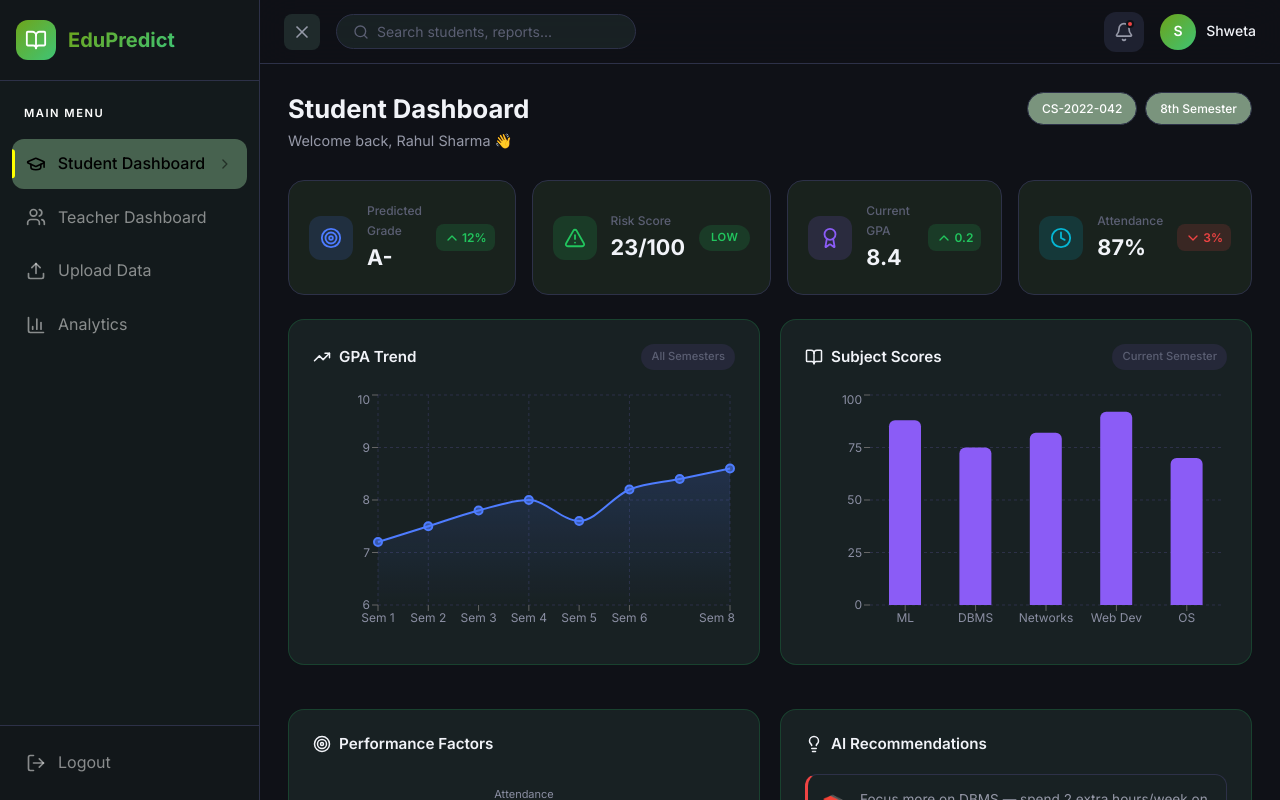
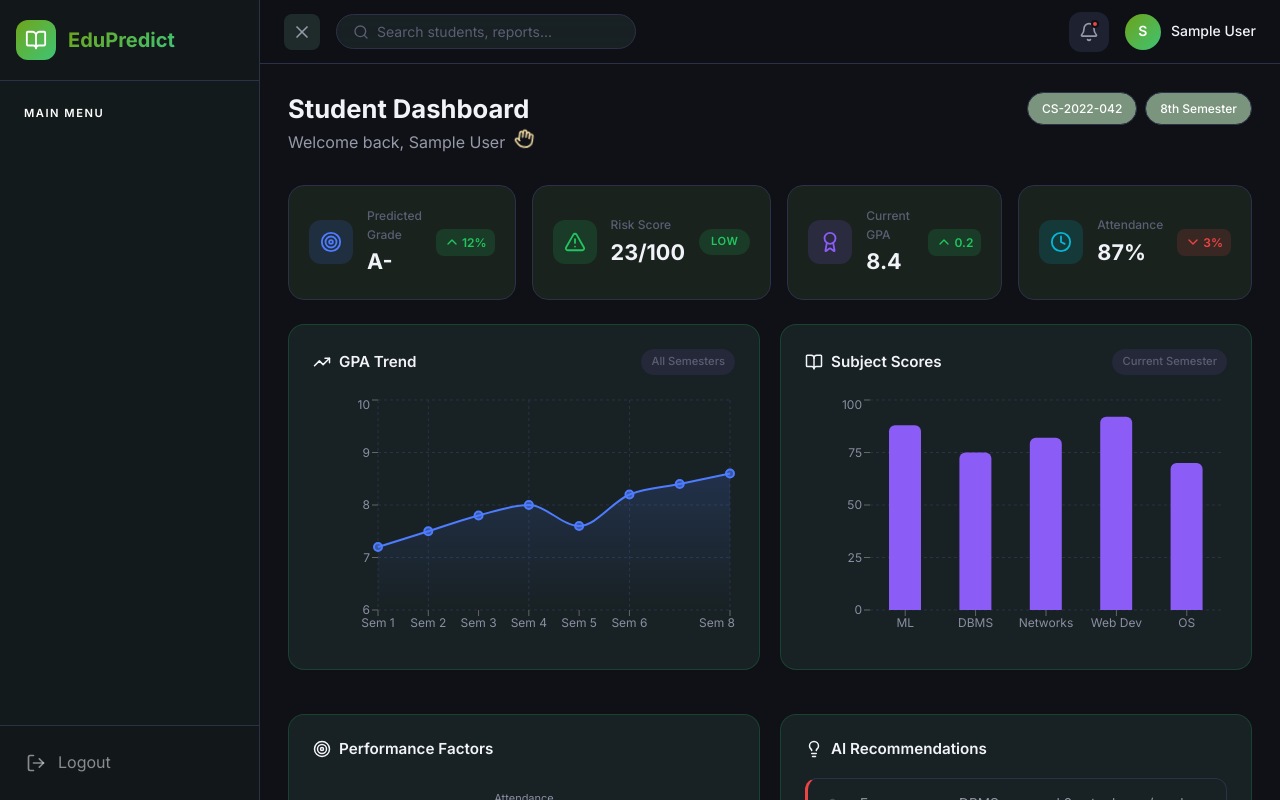
Before and after one commit to Nidhiisinhaa/8th-sem-project, a React (Vite) app in the folder client/: page /dashboard/student in a window 1280 px wide. Shown: the top 800 px of the page. Built offline with nearby package versions, Linux system fonts and the light colour scheme; sample sign-in values are in the browser's storage.

Commit message:
frontend improvements

```diff
--- a/client/src/App.jsx
+++ b/client/src/App.jsx
@@ -1,4 +1,5 @@
 import { BrowserRouter as Router, Routes, Route, Navigate } from 'react-router-dom';
+import { useState, useEffect } from 'react';
 import Landing from './pages/Landing';
 import Login from './pages/Login';
 import Layout from './components/Layout';
@@ -9,23 +10,35 @@ import Analytics from './pages/Analytics';
 import './App.css';
 
 function App() {
+  // Logic: Memory se user ka data (name, role, etc.) uthao
+  const [user, setUser] = useState(() => {
+    const savedUser = localStorage.getItem('userData');
+    return savedUser ? JSON.parse(savedUser) : null;
+  });
+
+  // Helper logic for role (taki niche routes clean rahein)
+  const role = user?.role || '';
+
   return (
     <Router>
       <Routes>
-        {/* Public Routes */}
         <Route path="/" element={<Landing />} />
-        <Route path="/login" element={<Login />} />
 
-        {/* Dashboard Routes (with sidebar layout) */}
-        <Route path="/dashboard" element={<Layout />}>
-          <Route index element={<Navigate to="/dashboard/student" replace />} />
-          <Route path="student" element={<StudentDashboard />} />
-          <Route path="teacher" element={<TeacherDashboard />} />
+        {/* Step: Login ko setUser pass kiya taki wo name aur role dono update kar sake */}
+        <Route path="/login" element={<Login onLogin={setUser} />} />
+
+        {/* Step: Layout ko pura user object pass kiya (shweta ki jagah name dikhane ke liye) */}
+        <Route path="/dashboard" element={<Layout user={user} />}>
+          <Route
+            index
+            element={<Navigate to={role === 'teacher' ? "teacher" : "student"} replace />}
+          />
+          <Route path="student" element={<StudentDashboard user={user} />} />
+          <Route path="teacher" element={<TeacherDashboard user={user} />} />
           <Route path="upload" element={<UploadPage />} />
           <Route path="analytics" element={<Analytics />} />
         </Route>
 
-        {/* Fallback */}
         <Route path="*" element={<Navigate to="/" replace />} />
       </Routes>
     </Router>
--- a/client/src/components/Layout.jsx
+++ b/client/src/components/Layout.jsx
@@ -1,4 +1,4 @@
-import { Outlet, Link, useLocation } from 'react-router-dom';
+import { Outlet, Link, useLocation, Navigate } from 'react-router-dom';
 import {
   LayoutDashboard, Users, Upload, BarChart3,
   GraduationCap, LogOut, Menu, X, Bell, Search,
@@ -8,15 +8,26 @@ import { useState } from 'react';
 import './Layout.css';
 
 const sidebarLinks = [
-  { path: '/dashboard/student', label: 'Student Dashboard', icon: GraduationCap },
-  { path: '/dashboard/teacher', label: 'Teacher Dashboard', icon: Users },
-  { path: '/dashboard/upload', label: 'Upload Data', icon: Upload },
-  { path: '/dashboard/analytics', label: 'Analytics', icon: BarChart3 },
+  { path: '/dashboard/student', label: 'Student Dashboard', icon: GraduationCap, roles: ['student'] },
+  { path: '/dashboard/teacher', label: 'Teacher Dashboard', icon: Users, roles: ['teacher'] },
+  { path: '/dashboard/upload', label: 'Upload Data', icon: Upload, roles: ['student'] }, // Teacher only fix
+  { path: '/dashboard/analytics', label: 'Analytics', icon: BarChart3, roles: ['student', 'teacher'] },
 ];
 
-export default function Layout() {
+export default function Layout({ user }) {
   const [sidebarOpen, setSidebarOpen] = useState(true);
   const location = useLocation();
+
+  // Role ko user object se nikal rahe hain
+  const role = user?.role;
+
+  // 3. Logic: Agar user login nahi hai, toh bhej do login page par
+  if (!user) {
+    return <Navigate to="/login" replace />;
+  }
+
+  // 4. Logic: Links filter karo current role ke hisaab se
+  const filteredLinks = sidebarLinks.filter(link => link.roles.includes(role));
 
   return (
     <div className="layout">
@@ -33,7 +44,8 @@ export default function Layout() {
 
         <nav className="sidebar-nav">
           <div className="nav-label">{sidebarOpen && 'MAIN MENU'}</div>
-          {sidebarLinks.map((link) => {
+
+          {filteredLinks.map((link) => {
             const Icon = link.icon;
             const isActive = location.pathname === link.path;
             return (
@@ -51,7 +63,12 @@ export default function Layout() {
         </nav>
 
         <div className="sidebar-footer">
-          <Link to="/login" className="nav-item logout-btn">
+          {/* Logout: userData clear karega */}
+          <Link
+            to="/login"
+            className="nav-item logout-btn"
+            onClick={() => localStorage.removeItem('userData')}
+          >
             <LogOut size={20} />
             {sidebarOpen && <span>Logout</span>}
           </Link>
@@ -60,7 +77,6 @@ export default function Layout() {
 
       {/* Main Content Area */}
       <div className={`main-area ${sidebarOpen ? '' : 'expanded'}`}>
-        {/* Top Navbar */}
         <header className="topbar">
           <div className="topbar-left">
             <button className="menu-toggle" onClick={() => setSidebarOpen(!sidebarOpen)}>
@@ -77,13 +93,16 @@ export default function Layout() {
               <span className="notif-dot"></span>
             </button>
             <div className="user-avatar">
-              <div className="avatar-circle">S</div>
-              {sidebarOpen && <span className="user-name">Shweta</span>}
+              <div className="avatar-circle">
+                {/* Naam ka pehla letter dynamic */}
+                {user?.name?.charAt(0).toUpperCase() || 'U'}
+              </div>
+              {/* Yahan "Shweta" ki jagah dynamic name aayega */}
+              {sidebarOpen && <span className="user-name">{user?.name || 'User'}</span>}
             </div>
           </div>
         </header>
 
-        {/* Page Content */}
         <main className="page-content">
           <Outlet />
         </main>
--- a/client/src/pages/Login.jsx
+++ b/client/src/pages/Login.jsx
@@ -1,20 +1,34 @@
-import { Link } from 'react-router-dom';
+import { Link, useNavigate } from 'react-router-dom';
 import { BookOpen, Mail, Lock, ArrowRight, Eye, EyeOff, GraduationCap, UserCheck } from 'lucide-react';
 import { useState } from 'react';
 import './Login.css';
 
-export default function Login() {
-  const [isSignUp, setIsSignUp] = useState(false);
+export default function Login({ onLogin }) {
+  const [isSignUp, setIsSignUp] = useState(true);
+  const [name, setName] = useState(''); // User ka naam store karne ke liye
   const [showPassword, setShowPassword] = useState(false);
   const [role, setRole] = useState('student');
 
+  const navigate = useNavigate(); // Initialize navigate
+
   const handleSubmit = (e) => {
-    e.preventDefault();
-    // Navigate to appropriate dashboard based on role
-    window.location.href = role === 'teacher'
-      ? '/dashboard/teacher'
-      : '/dashboard/student';
+  e.preventDefault();
+
+  // 1. Ek object banao jisme name aur role dono honi chahiye
+  const userData = {
+    name: name || "User", // Agar name khali hai toh "User" dikhayega
+    role: role
   };
+
+  // 2. Memory mein save karo (Refresh ke liye)
+  localStorage.setItem('userData', JSON.stringify(userData));
+
+  // 3. App.jsx ki state update karo (onLogin wahi setUser hai jo humne pass kiya tha)
+  onLogin(userData);
+
+  // 4. Sahi dashboard par bhejo
+  navigate(role === 'teacher' ? '/dashboard/teacher' : '/dashboard/student');
+};
 
   return (
     <div className="login-page">
@@ -62,7 +76,7 @@ export default function Login() {
                   <label>Full Name</label>
                   <div className="input-wrapper">
                     <Mail size={18} />
-                    <input type="text" placeholder="Enter your full name" />
+                    <input type="text" placeholder="Enter your full name" value={name}  onChange={(e) => setName(e.target.value)} />
                   </div>
                 </div>
               )}
--- a/client/src/pages/StudentDashboard.css
+++ b/client/src/pages/StudentDashboard.css
@@ -16,9 +16,31 @@
 }
 
 .page-subtitle {
+  display: flex;
+  align-items: center;
+  gap: 8px;
   color: var(--text-secondary);
-  font-size: 0.9rem;
+  font-size: 1.0rem;
   margin-top: 4px;
+}
+
+.waving-hand {
+  display: inline-block;
+  color: #e3ce99; /* Emoji jaisa yellow color */
+  animation: wave-animation 2.5s infinite; /* Animation loop mein chalega */
+  transform-origin: 70% 70%; /* Wave niche se ho, isliye origin set kiya */
+}
+
+/* Waving Logic */
+@keyframes wave-animation {
+    0% { transform: rotate( 0.0deg) }
+   10% { transform: rotate(14.0deg) }  /* Thoda jhuka */
+   20% { transform: rotate(-8.0deg) }  /* Dusri taraf jhuka */
+   30% { transform: rotate(14.0deg) }
+   40% { transform: rotate(-4.0deg) }
+   50% { transform: rotate(10.0deg) }
+   60% { transform: rotate( 0.0deg) }  /* Wapas normal */
+  100% { transform: rotate( 0.0deg) }
 }
 
 .header-meta {
--- a/client/src/pages/StudentDashboard.jsx
+++ b/client/src/pages/StudentDashboard.jsx
@@ -1,6 +1,6 @@
 import {
   TrendingUp, TrendingDown, AlertTriangle, Award,
-  BookOpen, Clock, Target, Lightbulb, ChevronUp, ChevronDown
+  BookOpen, Clock, Target, Lightbulb, ChevronUp, ChevronDown, Hand
 } from 'lucide-react';
 import {
   AreaChart, Area, BarChart, Bar, RadarChart, Radar, PolarGrid,
@@ -68,7 +68,7 @@ const CustomTooltip = ({ active, payload, label }) => {
   return null;
 };
 
-export default function StudentDashboard() {
+export default function StudentDashboard({user}) {
   const riskColor = studentData.riskScore <= 30 ? 'green' : studentData.riskScore <= 60 ? 'amber' : 'red';
 
   return (
@@ -77,7 +77,10 @@ export default function StudentDashboard() {
       <div className="page-header">
         <div>
           <h1>Student Dashboard</h1>
-          <p className="page-subtitle">Welcome back, {studentData.name} 👋</p>
+          <p className="page-subtitle">Welcome back, {user?.name || 'Student'} <span className="waving-hand">
+            <Hand size={20} />
+            </span>
+          </p>
         </div>
         <div className="header-meta">
           <span className="meta-badge">{studentData.rollNo}</span>
```
